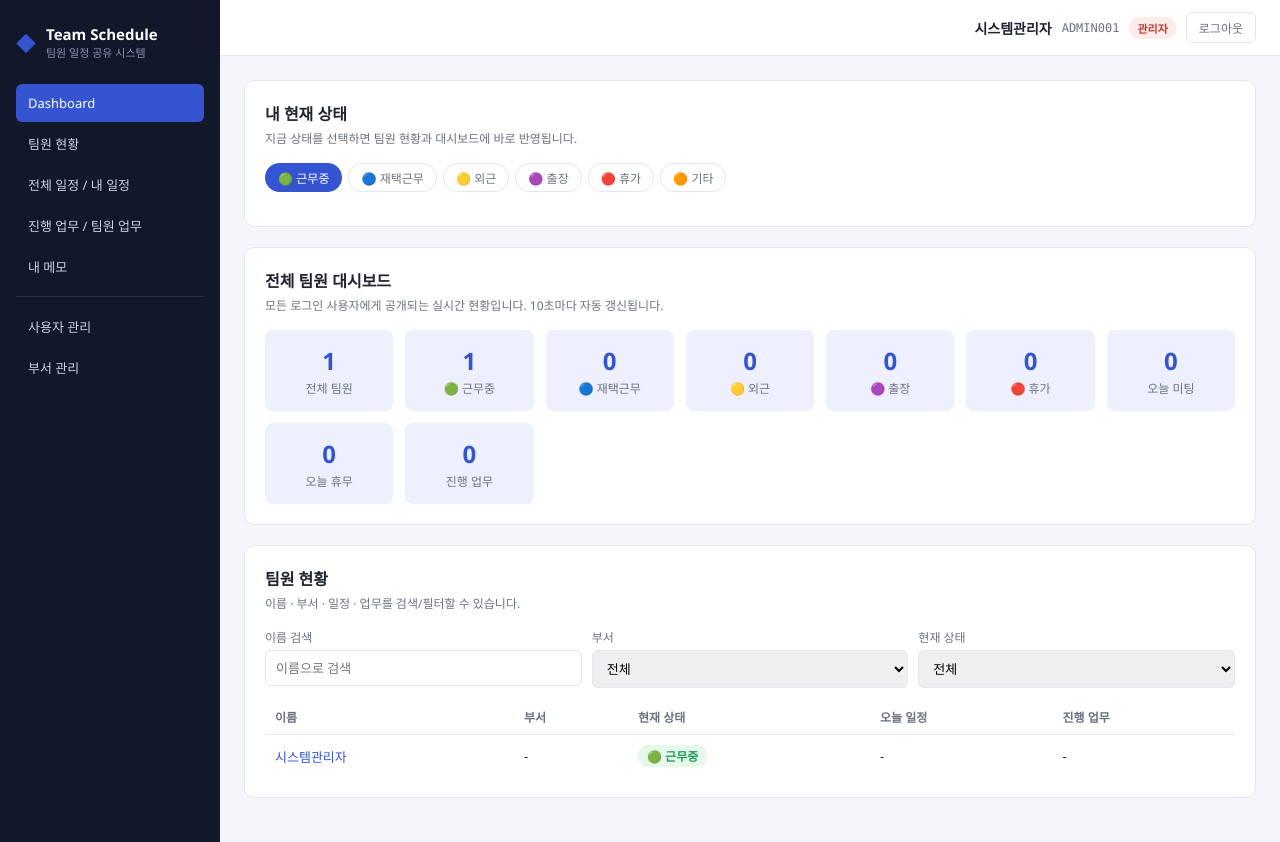
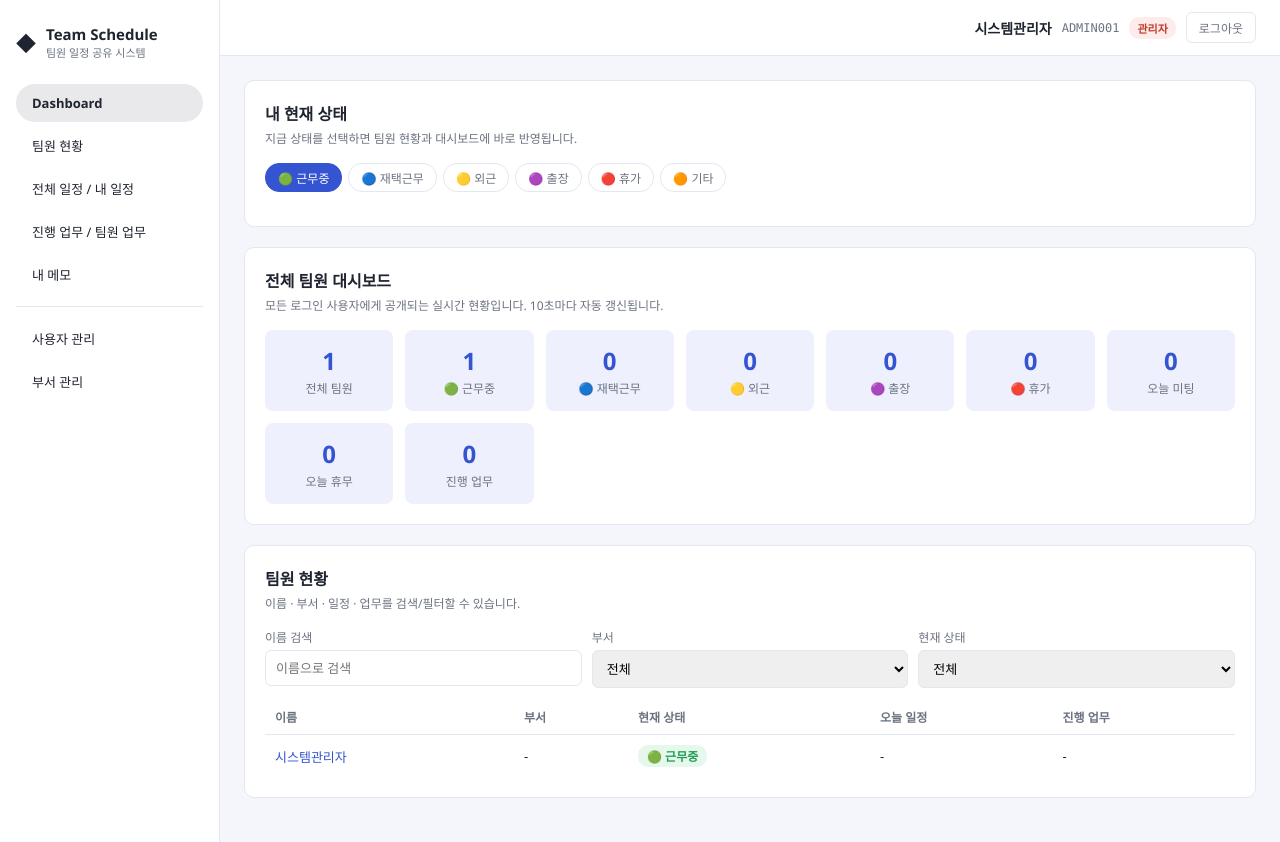
Before and after one commit to kimyeseul120-creator/20260915_TEAMSCH_G, a Flask app: page / in a window 1280 px wide. Run offline with Flask 3, Linux system fonts and the light colour scheme; the visitor is signed in with stand-in values (Sample User, id 1); data comes from the database, SQL or seed files in the repository; data that the repository does not hold is empty.

Commit message:
Redesign sidebar: white background, single border divider, black text, gray pill for active menu
Co-Authored-By: Claude Sonnet 5 <noreply@anthropic.com>

```diff
--- a/app/static/css/style.css
+++ b/app/static/css/style.css
@@ -9,8 +9,9 @@
     --good: #1f9d55;
     --warn: #b26a00;
     --danger: #c0392b;
-    --sidebar-bg: #12172b;
-    --sidebar-ink: #c9d0e8;
+    --sidebar-bg: #ffffff;
+    --sidebar-ink: #1f2430;
+    --sidebar-active: #e9e9ec;
 }
 
 * { box-sizing: border-box; }
@@ -40,23 +41,24 @@ a { color: var(--brand); text-decoration: none; }
     display: flex;
     flex-direction: column;
     gap: 24px;
+    border-right: 1px solid var(--border);
 }
 
 .brand { display: flex; align-items: center; gap: 10px; }
-.brand-mark { font-size: 20px; color: var(--brand); }
-.brand-title { font-weight: 700; color: #fff; font-size: 15px; }
-.brand-sub { font-size: 11px; color: #8b93b3; }
+.brand-mark { font-size: 20px; color: var(--ink); }
+.brand-title { font-weight: 700; color: var(--ink); font-size: 15px; }
+.brand-sub { font-size: 11px; color: var(--muted); }
 
-.nav { display: flex; flex-direction: column; gap: 2px; }
+.nav { display: flex; flex-direction: column; gap: 4px; }
 .nav a {
-    color: var(--sidebar-ink);
-    padding: 10px 12px;
-    border-radius: 6px;
+    color: var(--ink);
+    padding: 10px 16px;
+    border-radius: 999px;
     font-size: 13px;
 }
-.nav a:hover { background: rgba(255,255,255,0.06); }
-.nav a.active { background: var(--brand); color: #fff; }
-.nav-divider { border-top: 1px solid rgba(255,255,255,0.1); margin: 8px 0; }
+.nav a:hover { background: #f2f2f4; }
+.nav a.active { background: var(--sidebar-active); font-weight: 600; }
+.nav-divider { border-top: 1px solid var(--border); margin: 8px 0; }
 
 /* ---- 메인 ---- */
 .main { flex: 1; display: flex; flex-direction: column; min-width: 0; }
```
